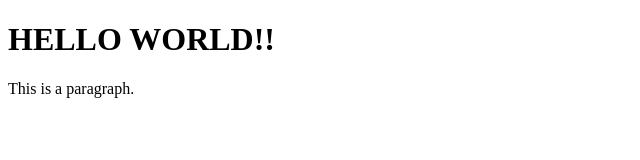
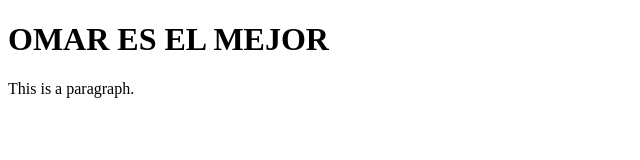
Before and after one commit to 5starcannon/5starcannon.github.io, a plain HTML site: page index.html in a window 1280 px wide. Shown: the whole page, without its empty margins (0-640 px from the left). Drawn offline with Linux system fonts and the light colour scheme.

Commit message:
Update index.html

```diff
--- a/index.html
+++ b/index.html
@@ -5,7 +5,7 @@
 </head>
 <body>
 
-<h1>HELLO WORLD!!</h1>
+<h1>OMAR ES EL MEJOR</h1>
 <p>This is a paragraph.</p>
 
 </body>
```
